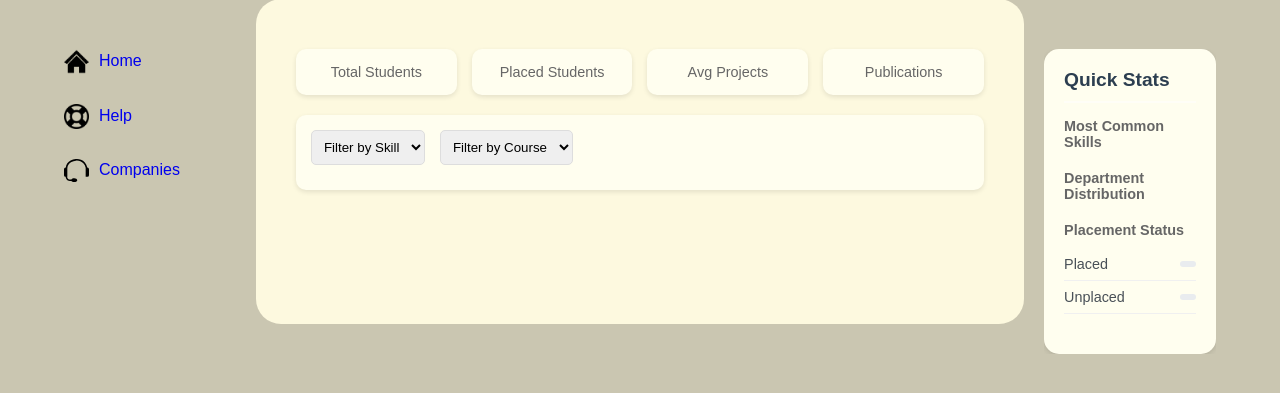
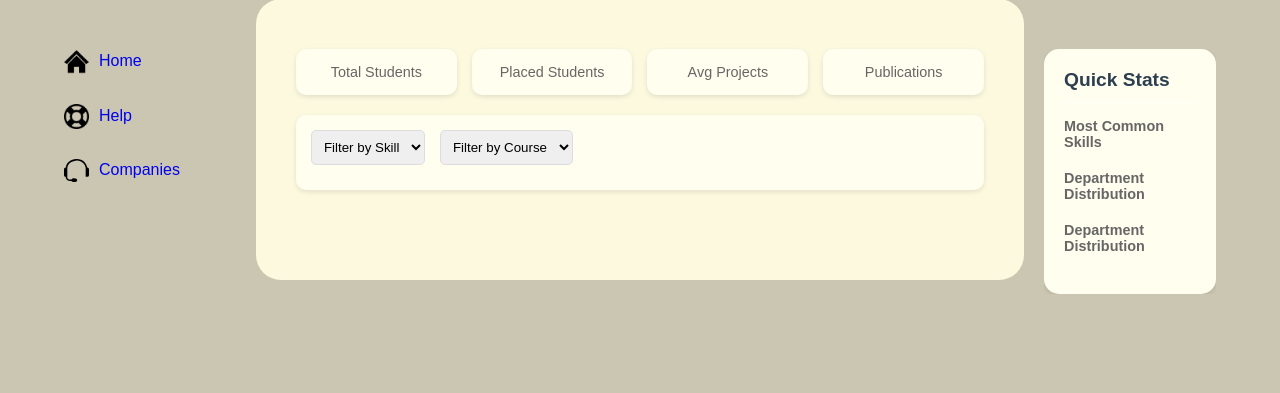
Before and after one commit to AryanTikam/PlacementsDB, a Flask app: template PlacementsDB/templates/students.html in a window 1280 px wide. Shown: the part 129-522 px from the top of the page. Run offline with Flask 3, Linux system fonts and the light colour scheme; the template is opened without the code that fills it, so the values that code supplies are empty.

Commit message:
Bug Fixes
Department distributions now reliably shows.

```diff
--- a/PlacementsDB/templates/students.html
+++ b/PlacementsDB/templates/students.html
@@ -196,6 +196,7 @@
         border-radius: 2px;
         transition: width 0.3s ease;
     }
+
 </style>
 {% endblock %}
 
@@ -339,19 +340,16 @@
                 {% endfor %}
             </div>
 
+
             <div class="stats-section">
-                <div class="stats-section-title">Placement Status</div>
+                <div class="stats-section-title">Department Distribution</div>
+                {% for course in courses %}
                 <div class="skill-stat-item">
-                    <span class="skill-name">Placed</span>
-                    <span class="skill-count">{{ placed_students }}</span>
+                    <span class="skill-name">{{ course.name }}</span>
+                    <span class="skill-count">{{ course.student_count }}</span>
                 </div>
-                <div class="skill-stat-item">
-                    <span class="skill-name">Unplaced</span>
-                    <span class="skill-count">{{ total_students - placed_students }}</span>
-                </div>
+                {% endfor %}
             </div>
-        </div>
-    </div>
 
 <script>
 document.getElementById('studentSearch').addEventListener('input', function(e) {
```
Also changed, not shown: PlacementsDB/app1.py (+11 -2 lines).
